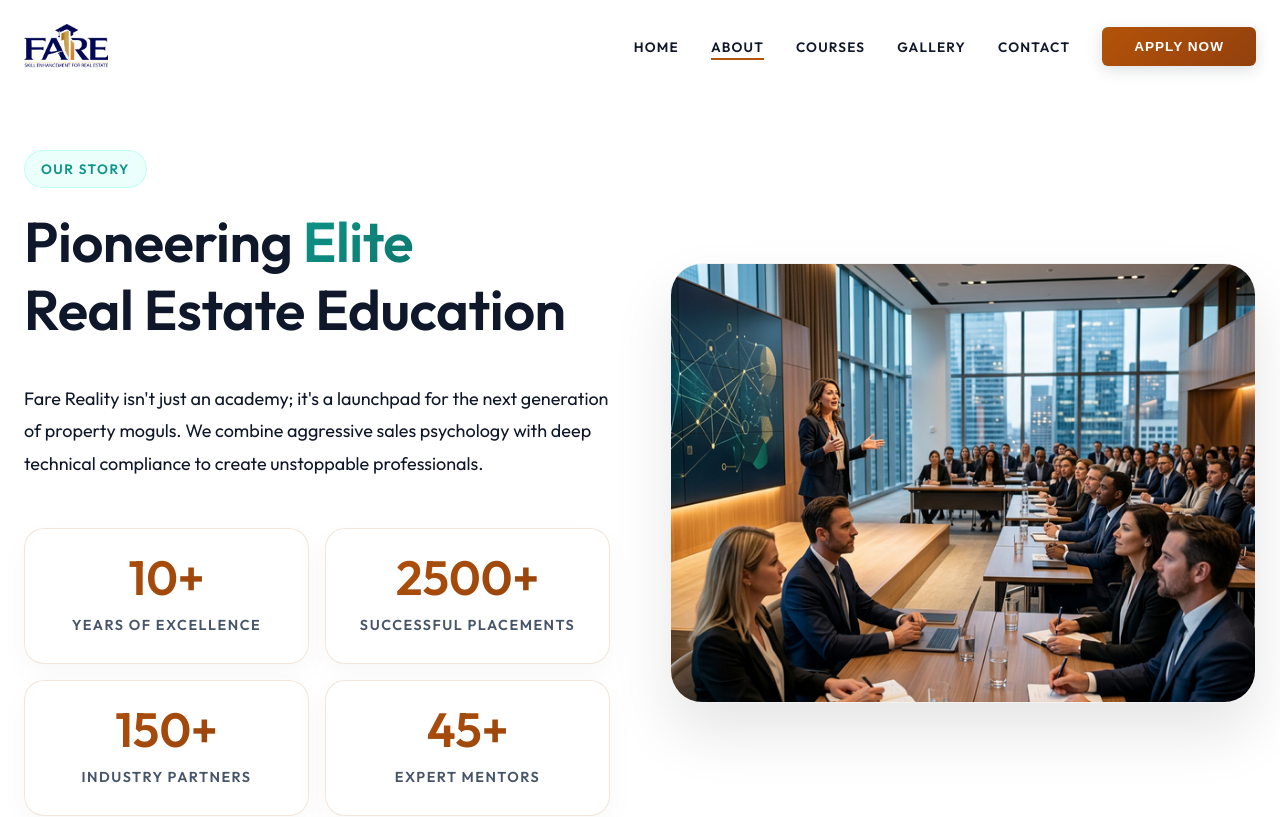
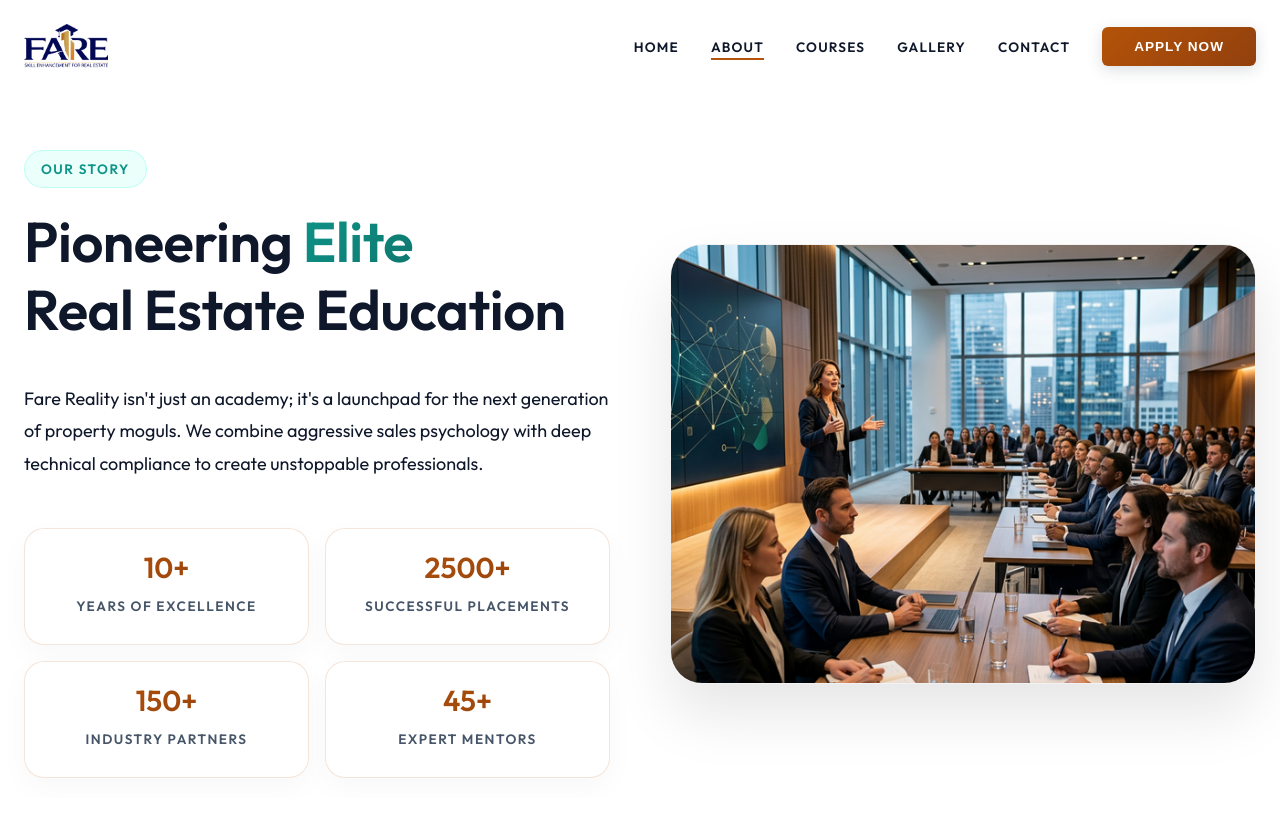
Before and after one commit to charankumardigitalraiz-max/Fare-Dark-theme, a React (Vite) app: page /about in a window 1280 px wide. Shown: the top 817 px of the page. Built offline with nearby package versions, Linux system fonts and the light colour scheme.

Commit message:
about section issue also been solved

```diff
--- a/src/pages/AboutPage.css
+++ b/src/pages/AboutPage.css
@@ -72,7 +72,7 @@
 
 .about-stat-value {
     display: block;
-    font-size: clamp(2.5rem, 5vw, 3rem);
+    font-size: clamp(1.5rem, 4vw, 1.8rem);
     font-weight: 600;
     background: var(--gold-gradient);
     -webkit-background-clip: text;
@@ -84,7 +84,7 @@
 }
 
 .about-stat-label {
-    font-size: 0.9rem;
+     font-size: 0.85rem;
     color: var(--text-muted);
     text-transform: uppercase;
     letter-spacing: 1.5px;
```
